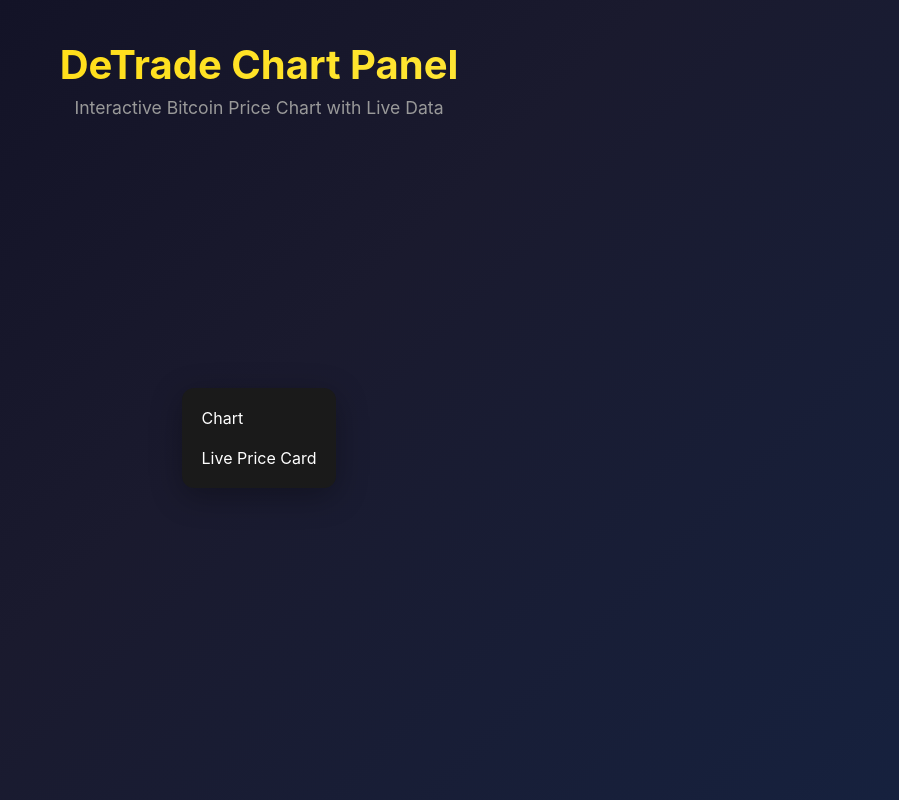
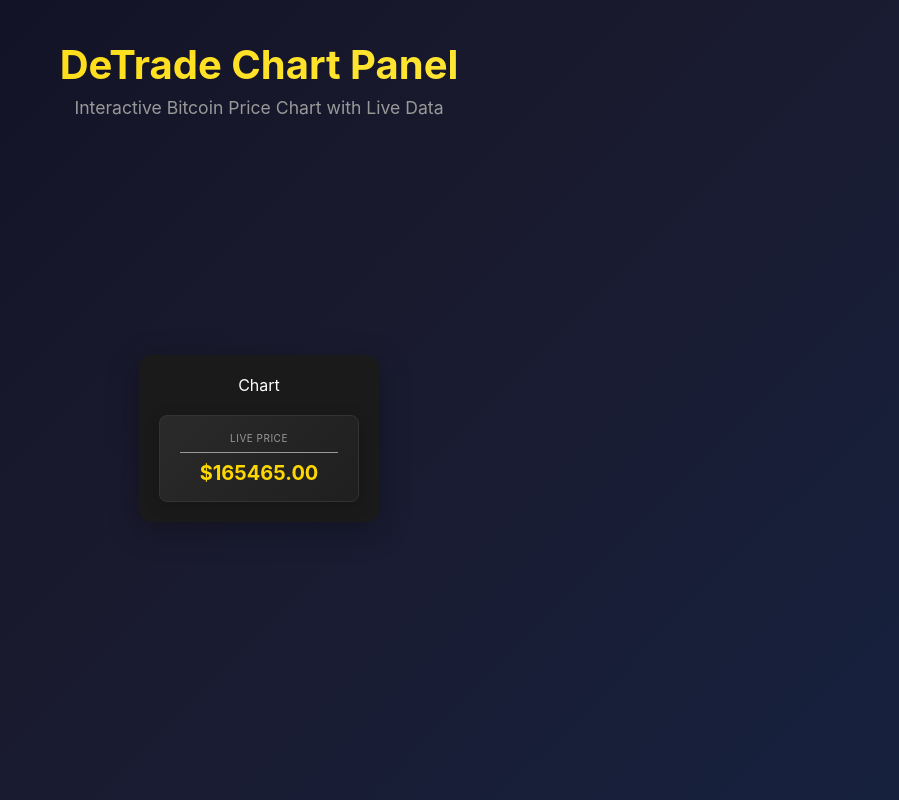
Before and after one commit to amirsorayaei/technance-frontend-challenge, a React (Vite) app: page / in a window 1280 px wide. Shown: the whole page, without its empty margins (381-1280 px from the left). Built offline with nearby package versions, Linux system fonts and the light colour scheme.

Commit message:
feat: implement live price card module

```diff
--- a/src/components/ChartPanel/ChartPanel.module.scss
+++ b/src/components/ChartPanel/ChartPanel.module.scss
@@ -1,5 +1,6 @@
 .mainWrapper {
   display: flex;
+  align-items: center;
   flex-direction: column;
   background: #1a1a1a;
   border-radius: 12px;
--- a/src/components/ChartPanel/ChartPanel.tsx
+++ b/src/components/ChartPanel/ChartPanel.tsx
@@ -1,10 +1,13 @@
+import LivePriceCard from "../LivePriceCard";
 import styles from "./ChartPanel.module.scss";
 
 export const ChartPanel = () => {
   return (
     <div className={styles.mainWrapper}>
       <div className={styles.chartWrapper}>Chart</div>
-      <div className={styles.priceCard}>Live Price Card</div>
+      <div className={styles.priceCard}>
+        <LivePriceCard price={165465} />
+      </div>
     </div>
   );
 };
--- /dev/null
+++ b/src/components/LivePriceCard/LivePriceCard.module.scss
@@ -0,0 +1,42 @@
+.mainWrapper {
+  background: linear-gradient(135deg, #2a2a2a 0%, #1f1f1f 100%);
+  border: 1px solid #333;
+  border-radius: 8px;
+  padding: 16px 20px;
+  min-width: 200px;
+  box-shadow: 0 4px 16px rgba(0, 0, 0, 0.2);
+
+  .priceHeader {
+    display: flex;
+    justify-content: center;
+    align-items: center;
+    border-bottom: 1px solid #999;
+
+    .label {
+      color: #999;
+      font-size: 10px;
+      text-transform: uppercase;
+      letter-spacing: 0.5px;
+      padding-bottom: 8px;
+    }
+  }
+
+  .priceValue {
+    font-size: 20px;
+    font-weight: 700;
+    color: #ffd700;
+    text-align: center;
+    padding-top: 8px;
+  }
+}
+
+@media (max-width: 768px) {
+  .mainWrapper {
+    min-width: 160px;
+    padding: 12px 16px;
+
+    .priceValue {
+      font-size: 20px;
+    }
+  }
+}
--- /dev/null
+++ b/src/components/LivePriceCard/LivePriceCard.tsx
@@ -0,0 +1,25 @@
+import { animated, useSpring } from "react-spring";
+
+import styles from "./LivePriceCard.module.scss";
+
+import { type ILivePriceCardProps } from "./types";
+
+export const LivePriceCard: React.FC<ILivePriceCardProps> = ({ price }) => {
+  const animatedPrice = useSpring({
+    number: price,
+    config: { tension: 300, friction: 30 },
+  });
+
+  return (
+    <div className={styles.mainWrapper}>
+      <div className={styles.priceHeader}>
+        <span className={styles.label}>Live Price</span>
+      </div>
+      <div className={styles.priceValue}>
+        <animated.span>
+          {animatedPrice.number.to((n) => `$${n.toFixed(2)}`)}
+        </animated.span>
+      </div>
+    </div>
+  );
+};
--- /dev/null
+++ b/src/components/LivePriceCard/index.ts
@@ -0,0 +1 @@
+export { LivePriceCard as default } from "./LivePriceCard";
--- /dev/null
+++ b/src/components/LivePriceCard/types.ts
@@ -0,0 +1,3 @@
+export interface ILivePriceCardProps {
+  price: number;
+}
```
